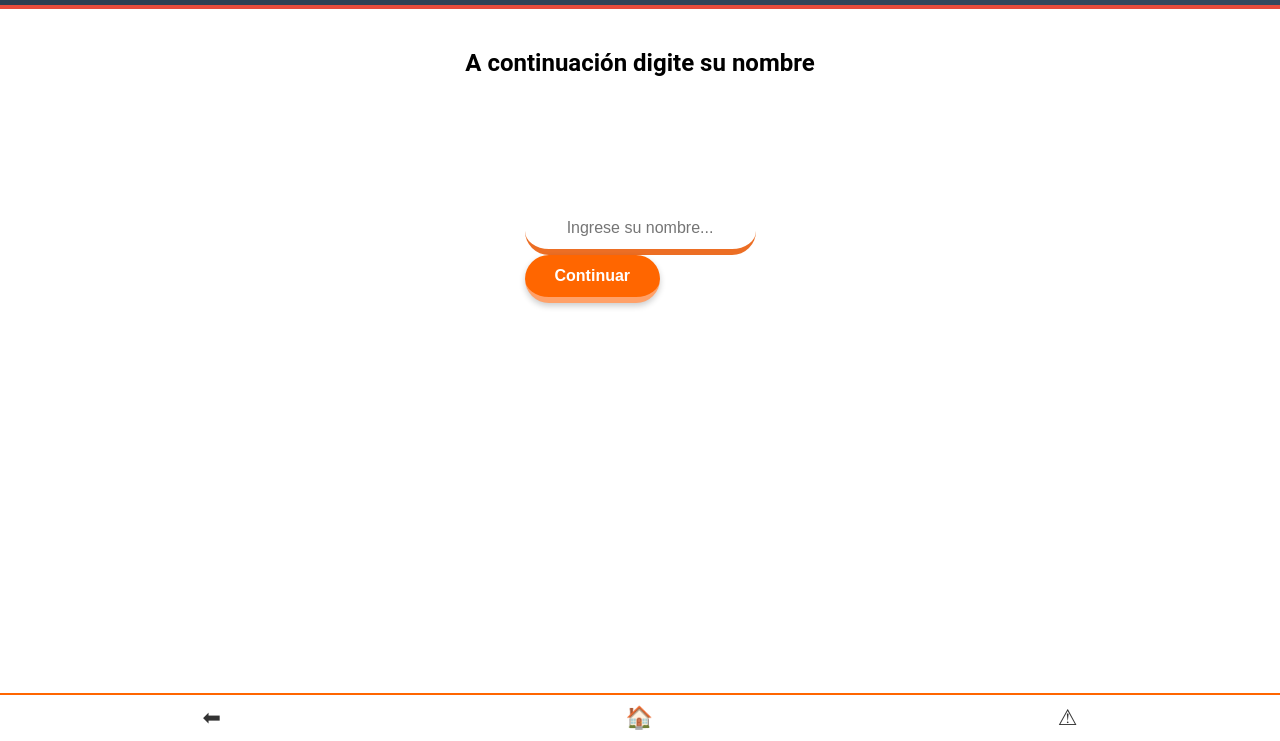
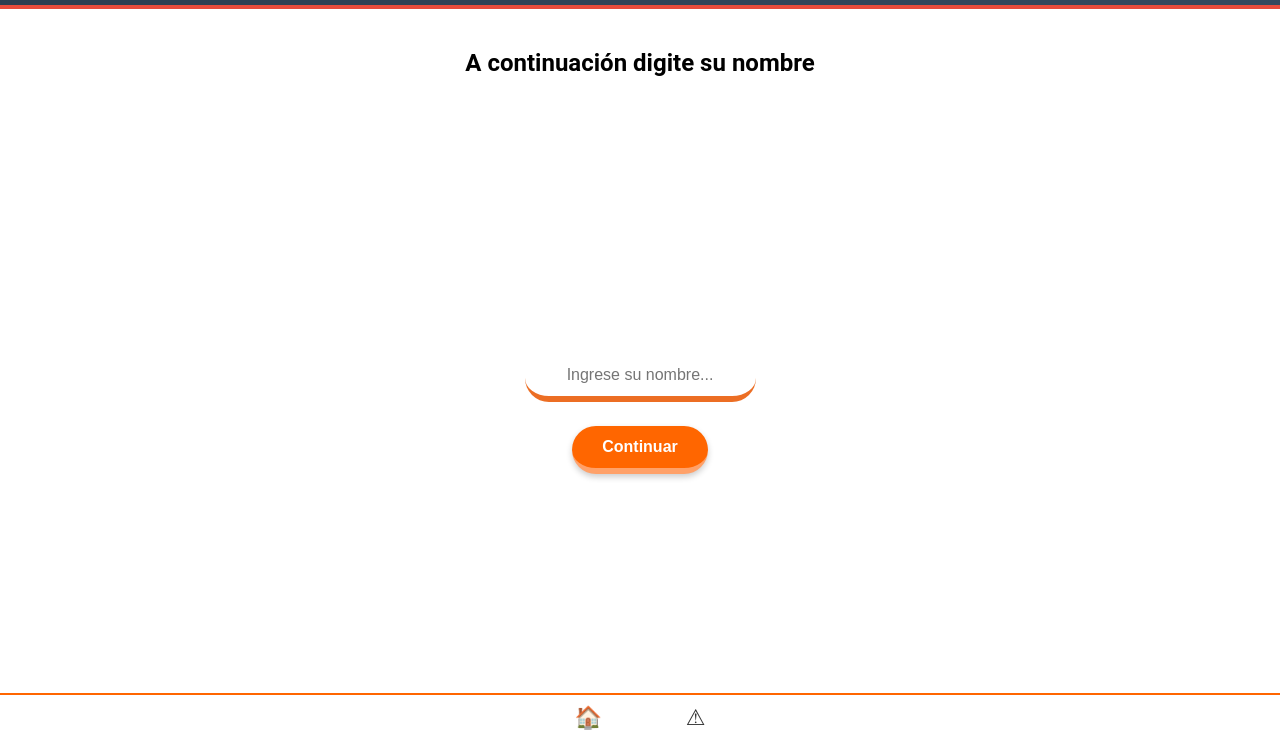
Before and after one commit to vardack799/TDM-6---Rescate-Global-Colombia, a website: page public/name.html in a window 1280 px wide. Shown: the part 59-800 px from the top of the page. Drawn offline with Linux system fonts and the light colour scheme.

Commit message:
footer global

```diff
--- /dev/null
+++ b/public/css/footer.css
@@ -0,0 +1,26 @@
+footer {
+    position: fixed;
+    bottom: 0;
+    left: 0;
+    width: 100%;
+    display: flex;
+    justify-content: center;
+    align-items: center;
+    padding: 10px 0;
+    background: #fff;
+    border-top: 2px solid #ff6600;
+    gap: 20px;
+}
+
+footer button {
+    background: none;
+    border: none;
+    font-size: 22px;
+    cursor: pointer;
+    color: #333;
+    margin: 0 40px;
+}
+
+footer button:hover {
+    color: #ff6600;
+}
--- a/public/css/name.css
+++ b/public/css/name.css
@@ -30,16 +30,18 @@ h2 {
     text-align: center;
 
 }
-
-.input-box {
-    width: 100%;
-    margin: auto;
+#userForm {
+    display: flex;
+    flex-direction: column;
+    align-items: center;
+    justify-content: center;
+    flex: 1;
 }
 
 input {
+    height: fit-content;
     width: 100%;
     padding: 12px;
-    margin-top: 100px;
     border: none;
     border-radius: 25px;
     text-align: center;
@@ -60,31 +62,11 @@ input {
     cursor: pointer;
     box-shadow: 0px 3px 6px rgba(0, 0, 0, 0.2);
     transition: background 0.3s;
-    margin-bottom: 70%;
     border-bottom: 6px solid rgba(255, 167, 116, 0.904);
+    margin-top: 24px;
 
 }
 
 .btn:hover {
     background: #e65c00;
 }
-
-footer {
-    display: flex;
-    justify-content: space-around;
-    align-items: center;
-    padding: 10px 0;
-    border-top: 2px solid #ff6600;
-}
-
-footer button {
-    background: none;
-    border: none;
-    font-size: 22px;
-    cursor: pointer;
-    color: #333;
-}
-
-footer button:hover {
-    color: #ff6600;
-}
--- /dev/null
+++ b/public/footer.html
@@ -0,0 +1,6 @@
+<footer>
+    <div class="menuFooter">
+        <button class="home">🏠</button>
+        <button class="advertencias">⚠</button>
+    </div>
+</footer>
--- /dev/null
+++ b/public/js/footer.js
@@ -0,0 +1,25 @@
+document.addEventListener("DOMContentLoaded", () => {
+  const observer = new MutationObserver(() => {
+    const btnHome = document.querySelector(".menuFooter .home");
+    const btnAdvertencias = document.querySelector(".menuFooter .advertencias");
+
+    if (btnHome && btnAdvertencias) {
+      // Evento: ir a inicio
+      btnHome.addEventListener("click", () => {
+        window.location.href = "./main.html";
+      });
+
+      // Evento: ir a advertencias
+      btnAdvertencias.addEventListener("click", () => {
+        window.location.href = "/advertencias.html";
+      });
+
+      // Dejamos de observar una vez cargado el footer
+      observer.disconnect();
+    }
+  });
+
+  observer.observe(document.getElementById("global-footer"), {
+    childList: true,
+  });
+});
--- a/public/name.html
+++ b/public/name.html
@@ -7,6 +7,8 @@
     <title>Rescate Global Colombia - Nombre</title>
     <link rel="stylesheet" href="./css/name.css" />
     <link rel="stylesheet" href="./css/header.css" />
+    <link rel="stylesheet" href="./css/footer.css" />
+
     <script src="./js/header.js" defer></script>
 </head>
 
@@ -34,13 +36,19 @@
 
     </div>
 
-    <footer>
-        <button>⬅</button>
-        <button>🏠</button>
-        <button>⚠</button>
-    </footer>
+    <script src="js/name.js"></script>
 
-    <script src="js/name.js"></script>
+    <div id="global-footer"></div>
+
+    <script>
+        fetch('./footer.html')
+            .then(res => res.text())
+            .then(html => {
+                document.getElementById('global-footer').innerHTML = html;
+            });
+    </script>
+    <script src="js/footer.js"></script>
+
 
 </body>
 
```
Also changed, not shown: public/main.html (+14 -0 lines), public/js/main.js (line endings or trailing spaces).
